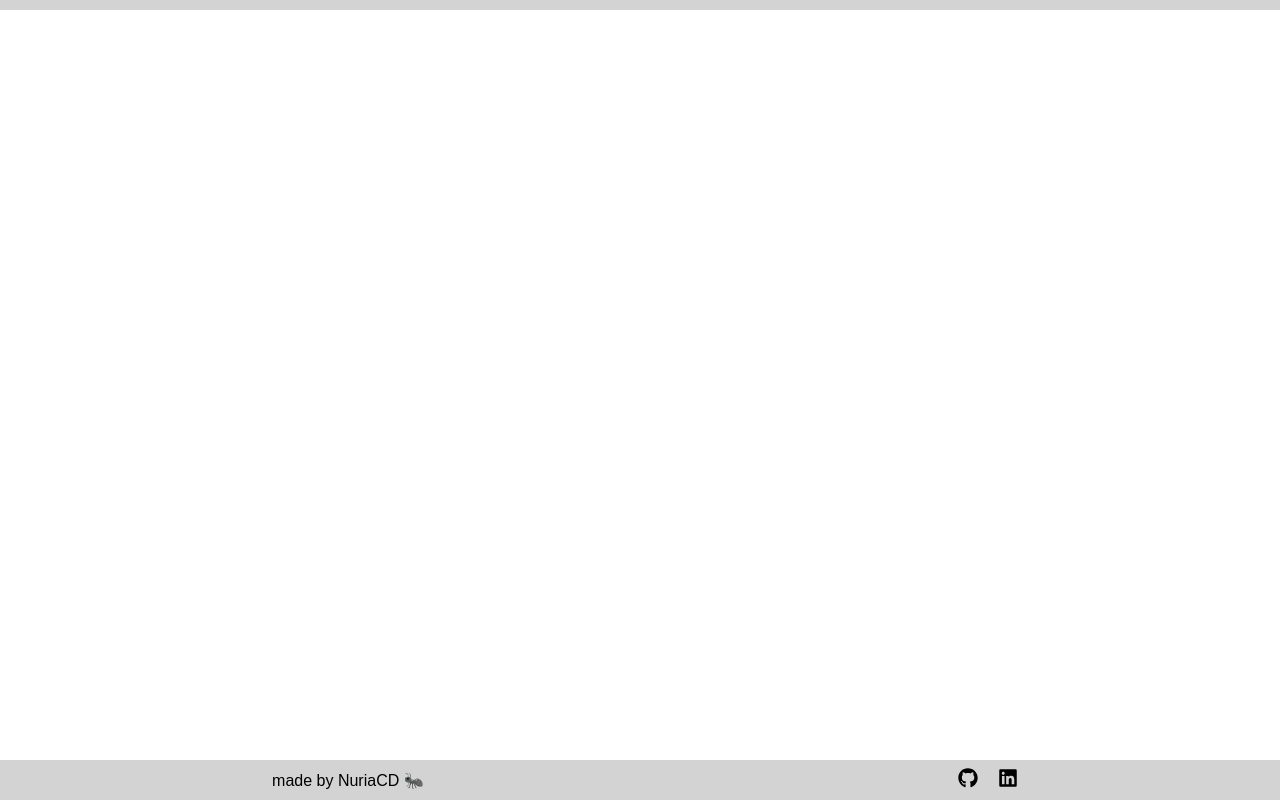
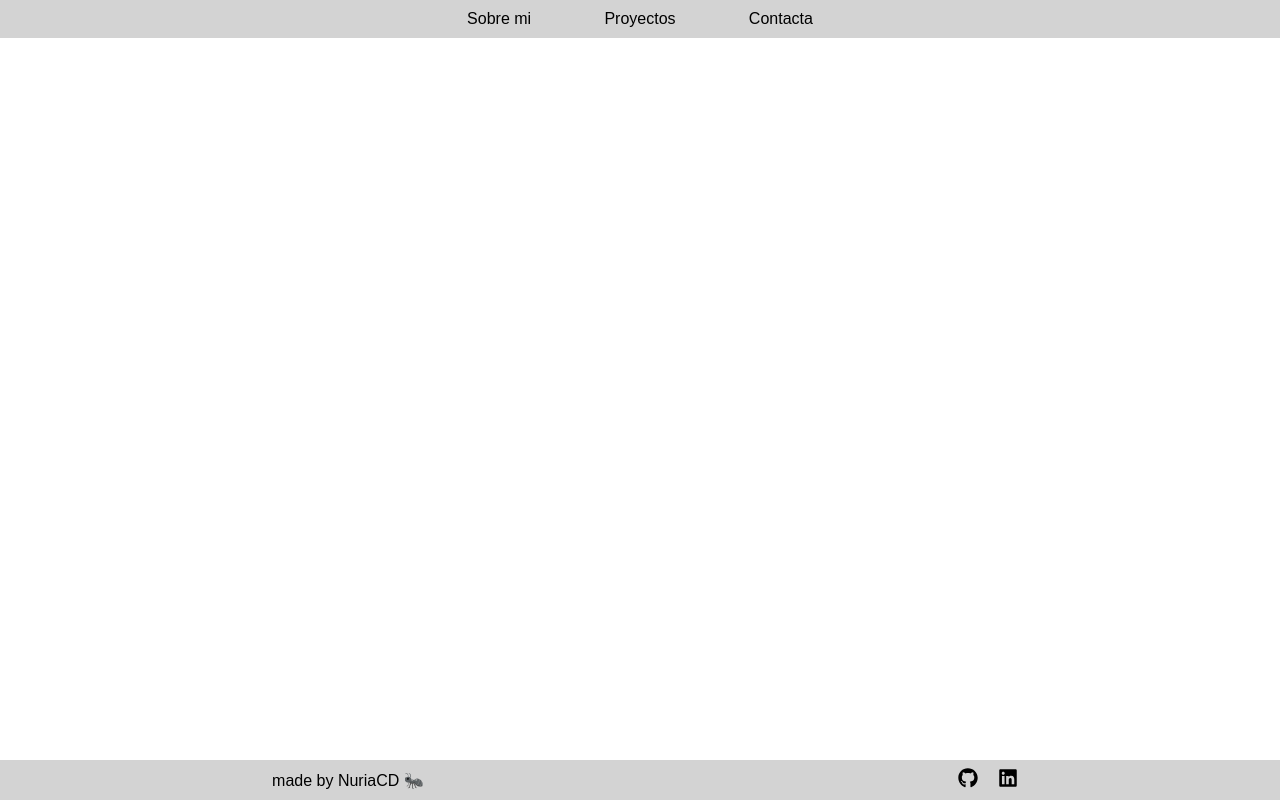
Before and after one commit to Nuria8890/portfolio, a React (Vite) app: page / in a window 1280 px wide. Built offline with nearby package versions, Linux system fonts and the light colour scheme; a web font is replaced by a local one.

Commit message:
add menu to 1024 screen

```diff
--- a/src/components/header/Header.jsx
+++ b/src/components/header/Header.jsx
@@ -1,17 +1,17 @@
 import "@/styles/layout/header/Header.scss";
 import Menu_hamburguesa from "./Menu_hamburguesa";
+import Nav_elements from "./Nav_elements";
 
 function Header({ toggleMenu, menuIsOpen }) {
   return (
     <header className="header">
       <Menu_hamburguesa toggleMenu={toggleMenu} menuIsOpen={menuIsOpen} />
-      {/* <nav className="header__nav">
-        <li className="header__nav__list">
-          <ul>Sobre mi</ul>
-          <ul>Proyectos</ul>
-          <ul>Contacta</ul>
-        </li>
-      </nav> */}
+      <nav className="header__nav">
+        <Nav_elements
+          classList={"header__nav__list"}
+          classElement={"header__nav__list__element"}
+        />
+      </nav>
     </header>
   );
 }
--- a/src/components/header/Menu_hamburguesa.jsx
+++ b/src/components/header/Menu_hamburguesa.jsx
@@ -15,7 +15,7 @@ function Menu_hamburguesa({ toggleMenu, menuIsOpen }) {
           className="menu__icon__close"
           onClick={toggleMenu}
         />
-        <Nav_elements scssClass={"menu__nav-element"} />
+        <Nav_elements classElement={"menu__nav-element"} />
       </nav>
     </>
   );
--- a/src/components/header/Nav_elements.jsx
+++ b/src/components/header/Nav_elements.jsx
@@ -1,9 +1,9 @@
-function Nav_elements({ scssClass }) {
+function Nav_elements({ classList, classElement }) {
   const elements = ["Sobre mi", "Proyectos", "Contacta"];
   return (
-    <li>
+    <li className={classList}>
       {elements.map((element) => (
-        <ul className={scssClass} key={element}>
+        <ul className={classElement} key={element}>
           {element}
         </ul>
       ))}
--- a/src/styles/layout/header/Header.scss
+++ b/src/styles/layout/header/Header.scss
@@ -4,16 +4,28 @@
   justify-content: flex-end;
   align-items: center;
   padding: 5px;
+  &__nav {
+    display: none;
+  }
   @media (min-width: 1024px) {
-    justify-content: center;
     &__nav {
+      display: flex;
+      justify-content: space-around;
       width: 100%;
       &__list {
+        width: 33%;
         display: flex;
         justify-content: space-around;
 
-        ul {
-          padding: 0 5px;
+        &__element {
+          padding: 5px;
+          transition: background-color 0.3s, transform 0.3s;
+          &:hover {
+            cursor: pointer;
+            border-radius: 40%;
+            background-color: pink;
+            transform: scale(1.1);
+          }
         }
       }
     }
```
